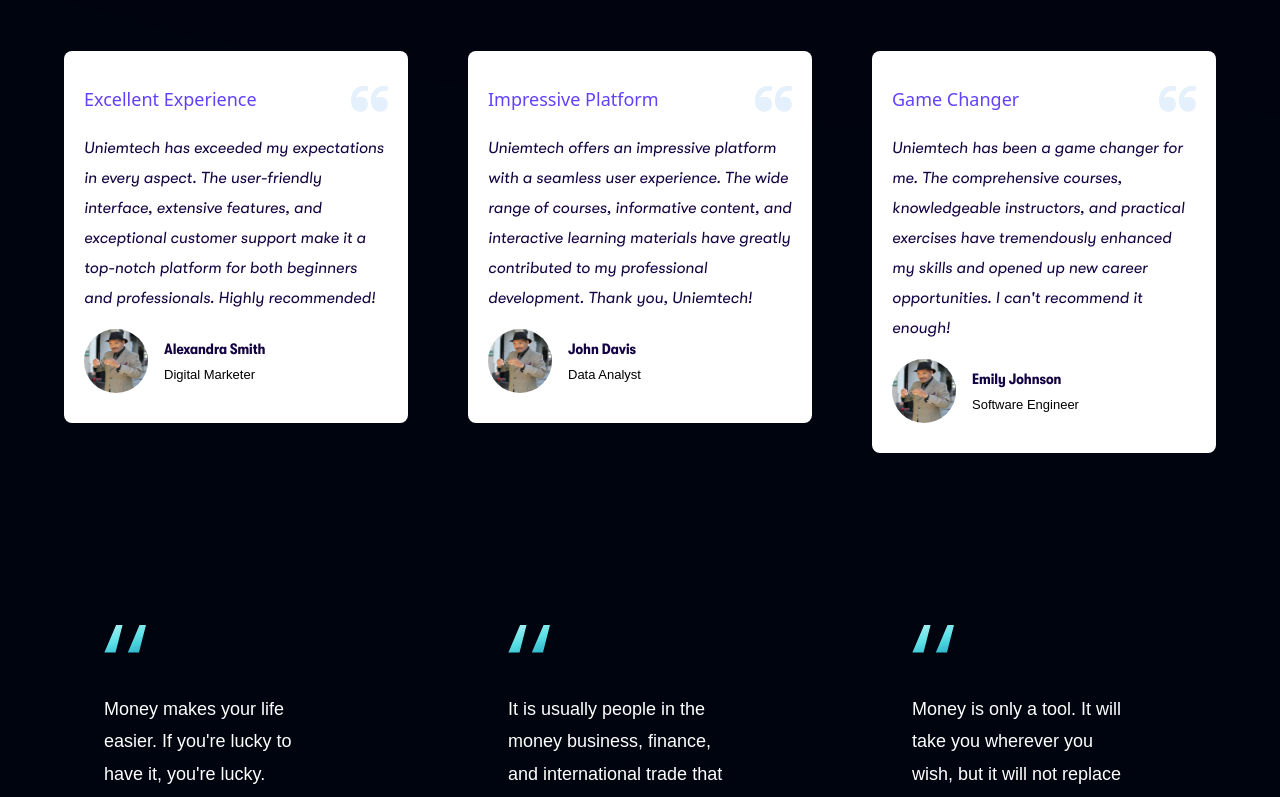
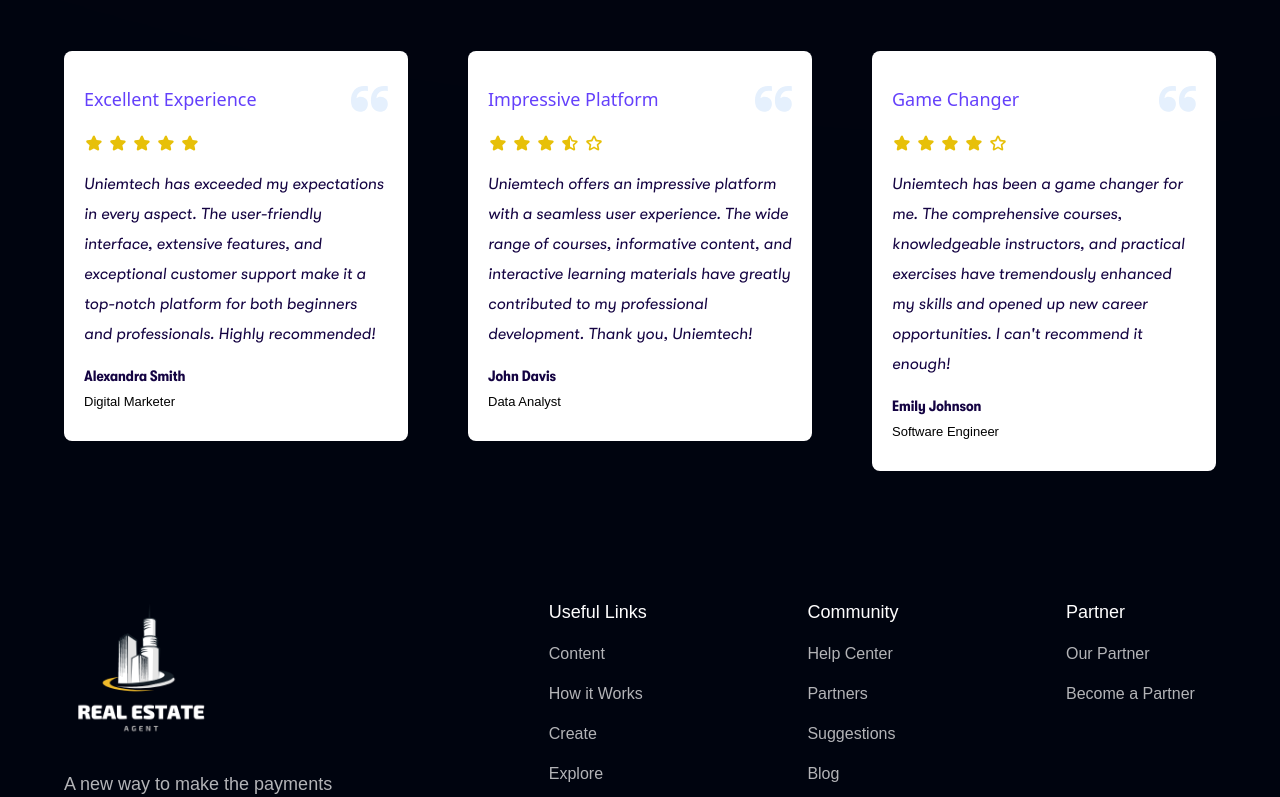
Before and after one commit to 7Mudit/real-estate-work, a React (Create React App) app: page / in a window 1280 px wide. Shown: the part 1740-2537 px from the top of the page. Built offline with nearby package versions, Linux system fonts and the light colour scheme.

Commit message:
feedback changed

```diff
--- a/src/components/Billing.jsx
+++ b/src/components/Billing.jsx
@@ -7,6 +7,7 @@
 import { Navigation, Pagination, Autoplay } from "swiper/modules";
 import people from "../assets/people.jpg";
 import comma from "../assets/comma.svg";
+import RatingStars from "./RatingStars";
 
 const peopleData = [
   {
@@ -15,6 +16,7 @@
     img: people,
     name: "Courtney Henry",
     post: "Web Designer",
+    rating: 4.5,
   },
   {
     title: "Excellent Experience",
@@ -22,6 +24,7 @@
     img: people,
     name: "Alexandra Smith",
     post: "Digital Marketer",
+    rating: 5.0,
   },
   {
     title: "Impressive Platform",
@@ -29,6 +32,7 @@
     img: people,
     name: "John Davis",
     post: "Data Analyst",
+    rating: 3.5,
   },
   {
     title: "Game Changer",
@@ -36,6 +40,7 @@
     img: people,
     name: "Emily Johnson",
     post: "Software Engineer",
+    rating: 4.0,
   },
   {
     title: "Exceptional Learning Platform",
@@ -43,6 +48,7 @@
     img: people,
     name: "Michael Thompson",
     post: "Data Scientist",
+    rating: 4.2,
   },
   {
     title: "Game Changer",
@@ -50,6 +56,7 @@
     img: people,
     name: "Emily Johnson",
     post: "Software Engineer",
+    rating: 4.7,
   },
   {
     title: "Excellent Experience",
@@ -57,6 +64,7 @@
     img: people,
     name: "Alexandra Smith",
     post: "Digital Marketer",
+    rating: 4.1,
   },
 ];
 
@@ -75,7 +83,7 @@
         loop={true}
         speed={500}
         autoplay
-        className="w-[100%] h-[100%] cursor-pointer"
+        className="w-full h-full cursor-pointer"
         // pagination={{ clickable: true }}
         // navigation
         breakpoints={{
@@ -99,22 +107,18 @@
       >
         {peopleData.map((people, index) => (
           <SwiperSlide key={index}>
-            <div className="flex flex-col gap-4 px-[20px] py-[30px] rounded-[8px] bg-white">
+            <div className="flex flex-col transition-all duration-300 hover:scale-90 gap-4 px-[20px] py-[30px] rounded-[8px] bg-white">
               <div className="flex flex-row items-center justify-between">
                 <h3 className="text-[#6440fb] text-[18px] font-normal leading-[36px] text-[400]">
                   {people.title}
                 </h3>
                 <img src={comma} alt="" />
               </div>
-              <p className="text-[#140342] font-normal leading-[30px] font-walsheimReg">
+              <RatingStars Review_Count={people.rating} />
+              <p className="text-[#140342]  font-normal leading-[30px] font-walsheimReg">
                 {people.desc}
               </p>
               <div className="flex flex-row gap-4">
-                <img
-                  src={people.img}
-                  className="w-[64px] h-[64px] rounded-full"
-                  alt=""
-                />
                 <div className="flex flex-col gap-1 justify-center">
                   <p className="text-[#140342] text-[15px] leading-normal font-[400] font-walsheimCon">
                     {people.name}
--- /dev/null
+++ b/src/components/RatingStars.jsx
@@ -0,0 +1,38 @@
+import React, { useEffect, useState } from "react"
+import {
+  TiStarFullOutline,
+  TiStarHalfOutline,
+  TiStarOutline,
+} from "react-icons/ti"
+
+function RatingStars({ Review_Count, Star_Size }) {
+  const [starCount, SetStarCount] = useState({
+    full: 0,
+    half: 0,
+    empty: 0,
+  })
+
+  useEffect(() => {
+    const wholeStars = Math.floor(Review_Count) || 0
+    SetStarCount({
+      full: wholeStars,
+      half: Number.isInteger(Review_Count) ? 0 : 1,
+      empty: Number.isInteger(Review_Count) ? 5 - wholeStars : 4 - wholeStars,
+    })
+  }, [Review_Count])
+  return (
+    <div className="flex gap-1 text-yellow-100">
+      {[...new Array(starCount.full)].map((_, i) => {
+        return <TiStarFullOutline key={i} size={Star_Size || 20} />
+      })}
+      {[...new Array(starCount.half)].map((_, i) => {
+        return <TiStarHalfOutline key={i} size={Star_Size || 20} />
+      })}
+      {[...new Array(starCount.empty)].map((_, i) => {
+        return <TiStarOutline key={i} size={Star_Size || 20} />
+      })}
+    </div>
+  )
+}
+
+export default RatingStars
--- a/src/pages/HomePage.js
+++ b/src/pages/HomePage.js
@@ -36,9 +36,10 @@
           <div className={`${styles.boxWidth}`}>
             <Stats />
             <Business setUserModal2={setUserModal2} />
+            {/* this is reviews */}
             <Billing />
             {/* <CardDeal /> */}
-            <Testimonials />
+            {/* <Testimonials /> */}
             {/* <Clients /> */}
             {/* <CTA /> */}
             <Footer />
```
